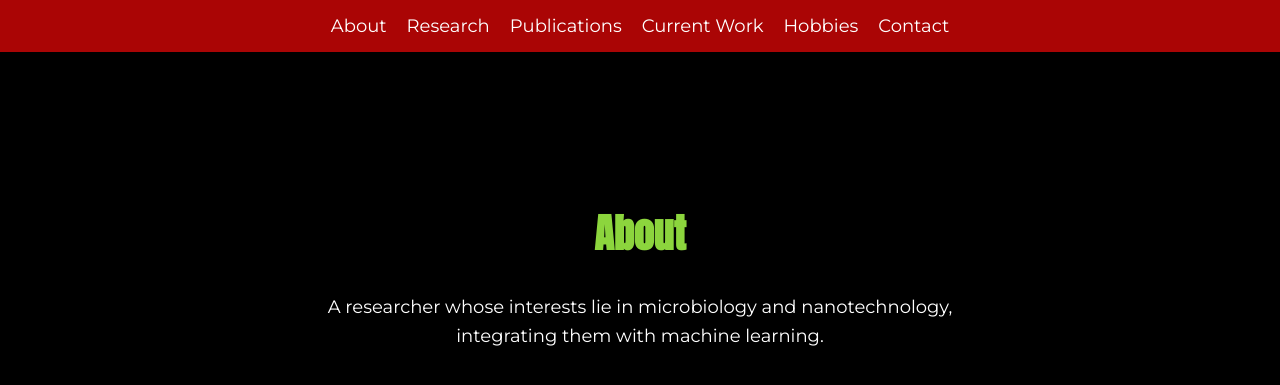
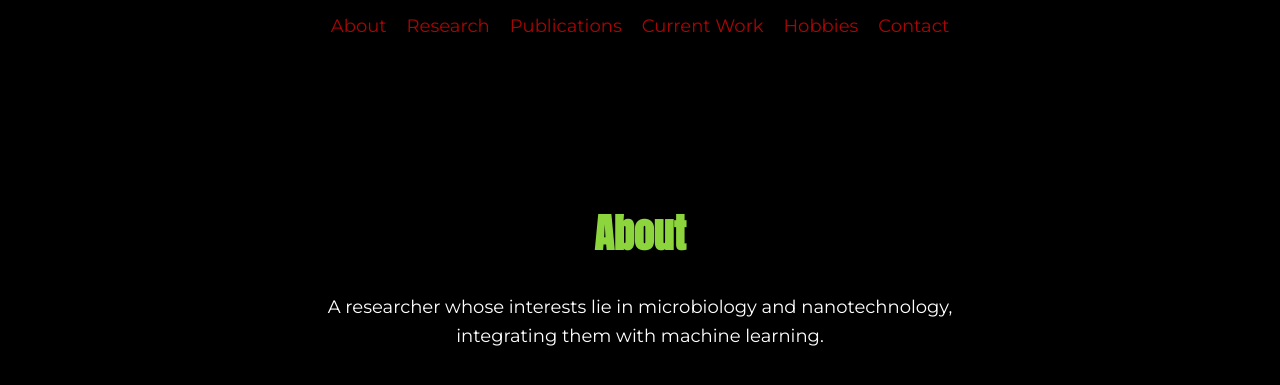
Before and after one commit to nanosrini/nanosrini.github.io, a Jekyll site: the page home/index.html, which Jekyll copies as it is, in a window 1280 px wide and 900 px high. Shown: the top 385 px of the window. Built offline with Jekyll 4.4.1, drawn with Linux system fonts in a browser that asks for light colours.

Commit message:
Update index.html

```diff
--- a/home/index.html
+++ b/home/index.html
@@ -20,7 +20,7 @@
   top: 0;
   left: 0;
   width: 100%;
-  background: #aa0505; /* Marvel red */
+  background: black;
   display: flex;
   justify-content: center;
   gap: 20px;
@@ -29,7 +29,7 @@
 }
 
 .navbar a {
-  color: white;
+  color: #aa0505;
   text-decoration: none;
   font-size: 18px;
   transition: color 0.3s;
```
